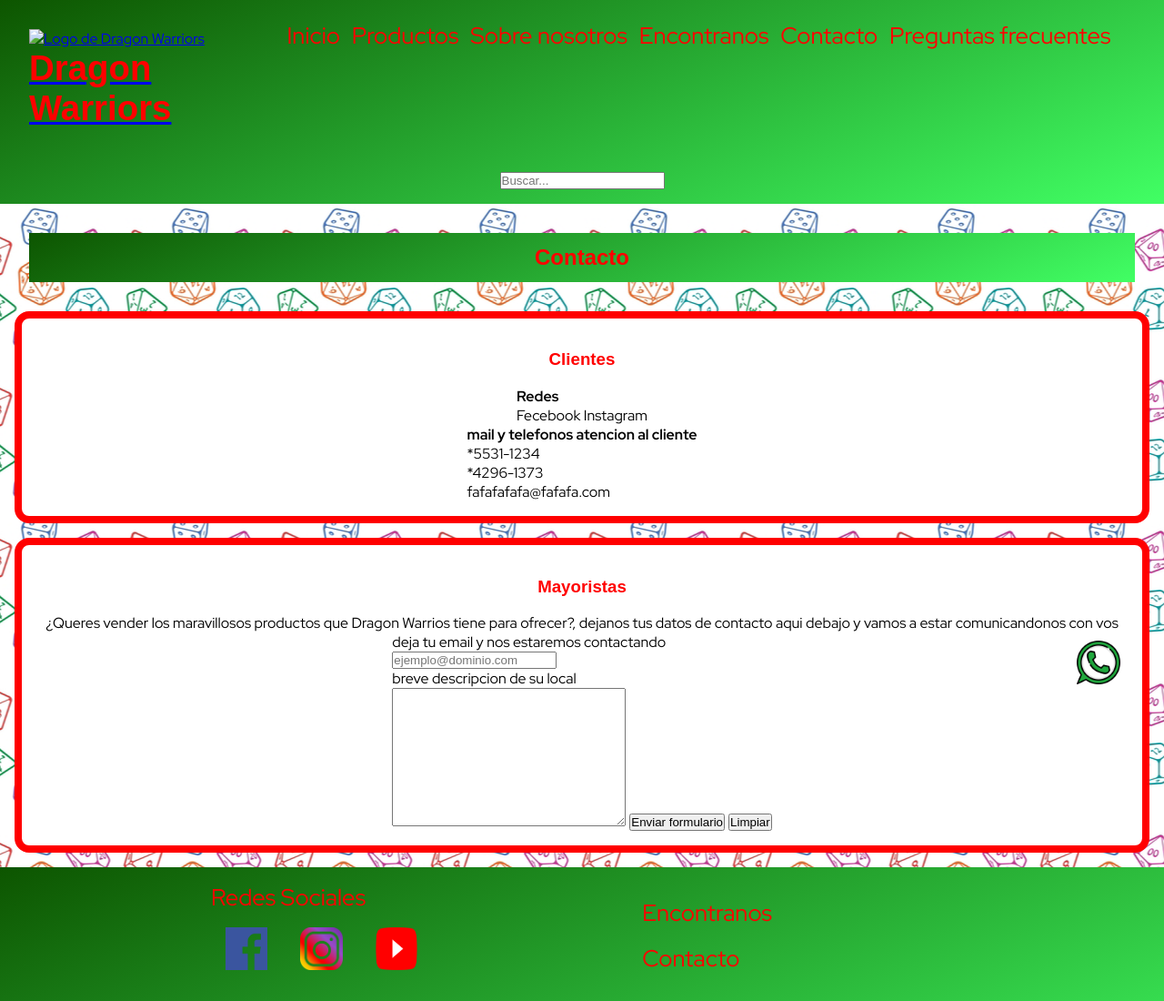
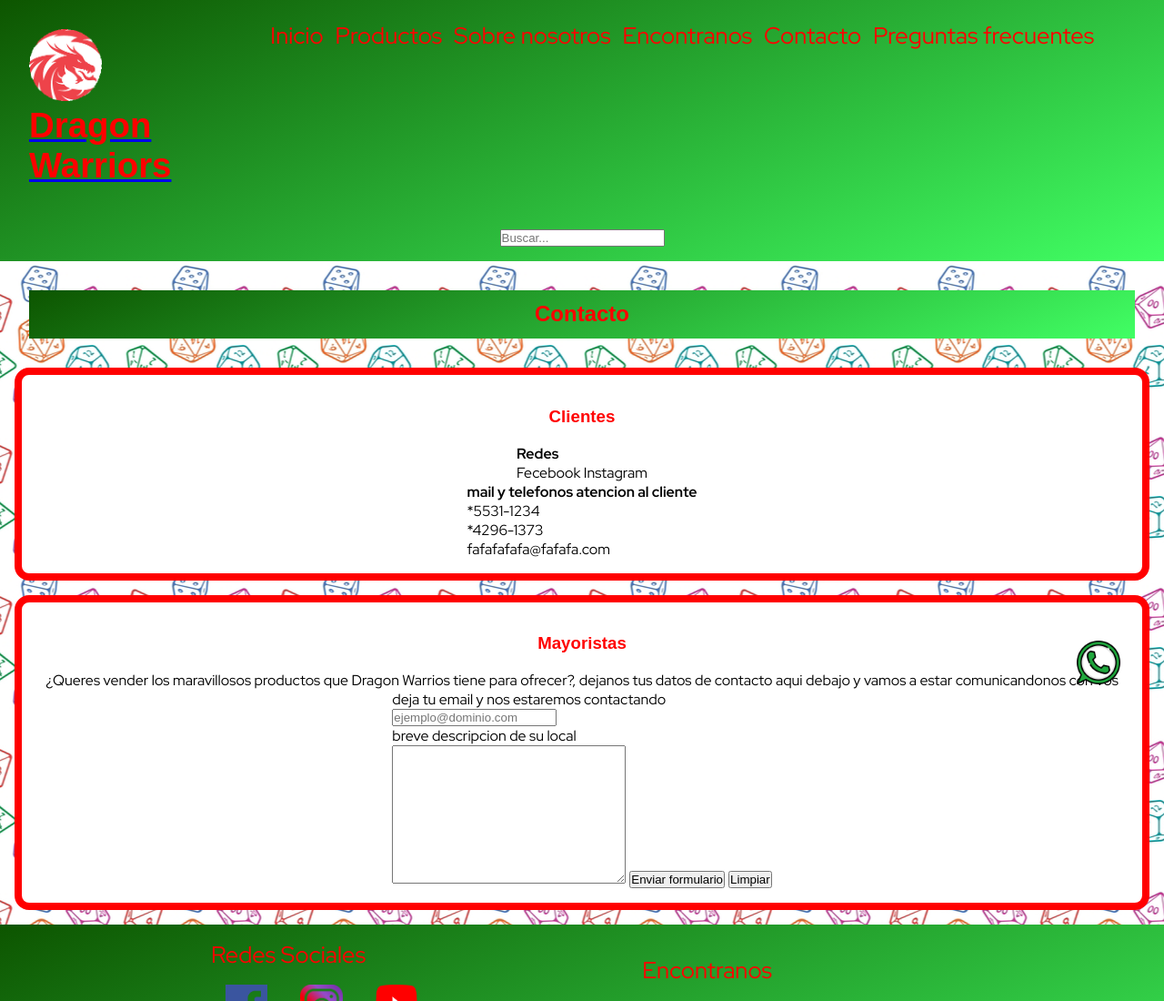
Before and after one commit to cuedefox/Dragon-Warriors, a plain HTML site: page pages/contacto.html in a window 1280 px wide. Shown: the top 1100 px of the page at 91% size. Drawn offline with Linux system fonts and the light colour scheme; a web font is replaced by a local one.

Commit message:
arreglo errores

```diff
--- a/pages/contacto.html
+++ b/pages/contacto.html
@@ -19,7 +19,7 @@
         <header>
             <div class="titulo">
                 <a href="../index.html">
-                    <img src="img/logo.png" alt="Logo de Dragon Warriors">
+                    <img src="../img/logo.png" alt="Logo de Dragon Warriors">
                     <h1>Dragon <br>Warriors</h1>
                 </a>
             </div>
```
Also changed, not shown: pages/encontranos.html (+1 -1 lines), pages/preguntas-frecuentes.html (+1 -1 lines), pages/productos.html (+1 -1 lines), pages/sobre-nosotros.html (+1 -1 lines).
